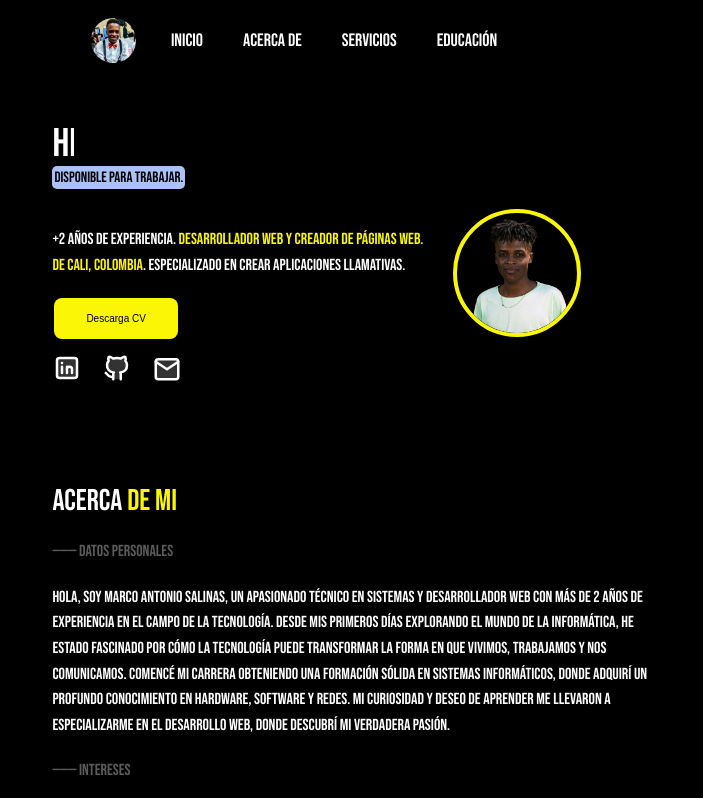
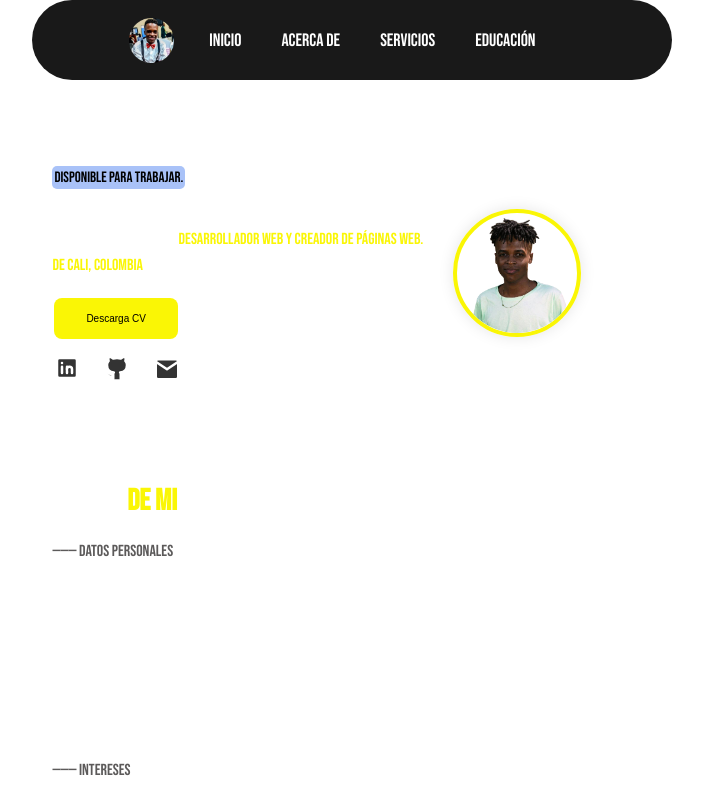
Before and after one commit to marcosali/port-web, a React (Create React App) app: page / in a window 1280 px wide. Shown: the top 798 px of the page, without its empty margins (326-1029 px from the left). Built offline with nearby package versions, Linux system fonts and the light colour scheme.

Commit message:
Update Navbar.css

```diff
--- a/src/Components/Navbar.css
+++ b/src/Components/Navbar.css
@@ -1,9 +1,3 @@
-* {
-    background-color: #000000;
-    font-weight: 450;
-    font-style: normal;
-    color: #ffffff;
-}
 
 /* Estilos del scrollbar */
 ::-webkit-scrollbar {
@@ -43,6 +37,11 @@
     left: 0;
     right: 0;
     background-color: rgba(0, 0, 0, 0.9);
+    border-radius: 200px;
+    width: 600px;
+    margin: 0 auto;
+    margin-left: 28%;
+
 }
 
 
```
